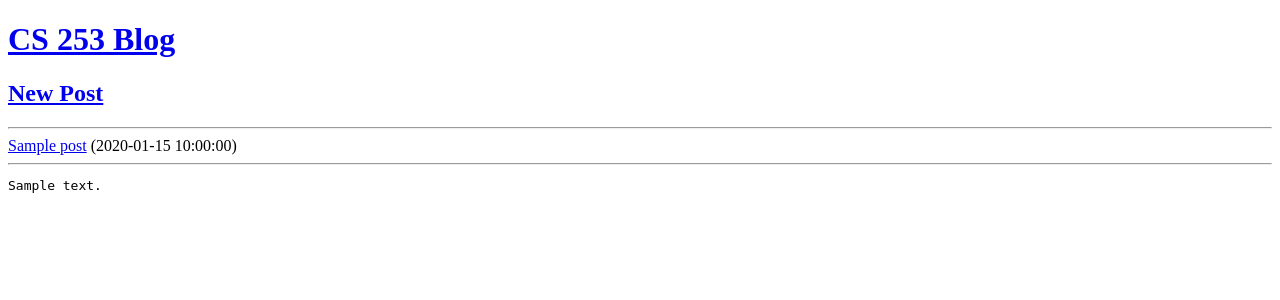
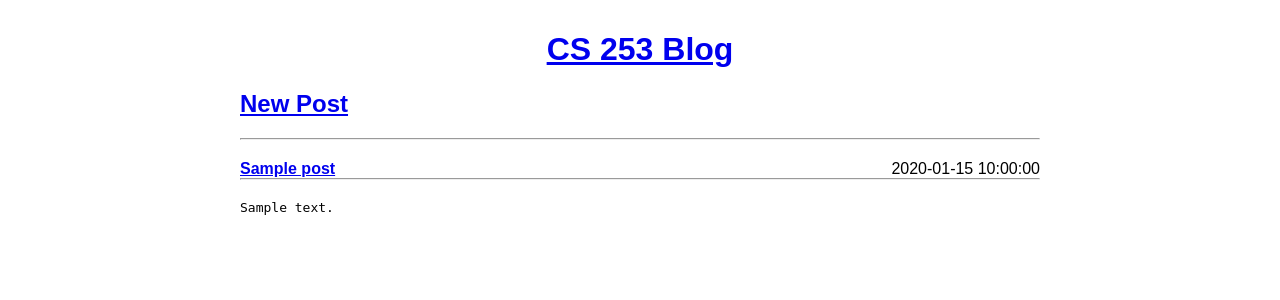
Before and after one commit to KevinStock/udacity-basic-blog, a Python web app: template templates/blog.html in a window 1280 px wide. Shown: the top 300 px of the page. Run offline with Jinja, Linux system fonts and the light colour scheme; the template is opened without the code that fills it: most values are stand-ins (such as "Sample title", 1, 10 or a date in 2020).

Commit message:
added css styling

```diff
--- a/app.yaml
+++ b/app.yaml
@@ -9,6 +9,9 @@ handlers:
   static_files: favicon.ico
   upload: favicon\.ico
 
+- url: /css
+  static_dir: css
+
 - url: .*
   script: main.app
 
--- /dev/null
+++ b/css/style.css
@@ -0,0 +1,63 @@
+body {
+    font-family: sans-serif;
+    width: 800px;
+    margin: 0 auto;
+    padding: 10px;
+}
+
+.error {
+    color: red;
+}
+
+h1 {
+    text-align: center;
+}
+
+label {
+    display: block;
+    font-size: 20px;
+}
+
+input[type=text] {
+    width: 400px;
+    font-size: 20px;
+    padding: 2px;
+}
+
+textarea {
+    width: 400px;
+    height: 200px;
+    font-size: 17px;
+    font-family: monospace;
+}
+
+input[type=submit] {
+    font-size: 24px;
+}
+
+hr {
+    clear: both;
+    margin: 20px auto;
+}
+
+.post + .post {
+    margin-top: 20px;
+}
+
+.post-title {
+    float: left;
+    font-weight: bold;
+}
+
+.post-body {
+    margin: 0;
+    font-size: 17px;
+}
+
+.post-date {
+    float: right;
+}
+
+.nav li {
+    display: inline-block;
+}
--- a/templates/blog.html
+++ b/templates/blog.html
@@ -3,10 +3,15 @@
 {% block content %}
 
 {% for post in posts %}
-<div class="subject">
-    <a href="http://localhost:8080/{{ post.key().id() }}">{{post.subject}}</a> ({{post.date}})
+<div class="post">
+    <div class="post-title">
+        <a href="http://localhost:8080/{{ post.key().id() }}">{{post.subject}}</a>
+    </div>
+    <div class="post-date">
+        {{post.date}}
+    </div>
+    <hr>
+    <pre name="content">{{post.content}}</pre>
 </div>
-<hr>
-<pre name="content">{{post.content}}</pre>
 {% endfor %}
 {% endblock %}
--- a/templates/layout.html
+++ b/templates/layout.html
@@ -2,6 +2,7 @@
 <html>
     <head>
         <title>CS 253 Blog</title>
+        <link type="text/css" rel="stylesheet" href="/css/style.css" />
     </head>
     <body>
         <h1><a href="http://localhost:8080">CS 253 Blog</a></h1>
```
Also changed, not shown: templates/permalink.html (+9 -5 lines).
